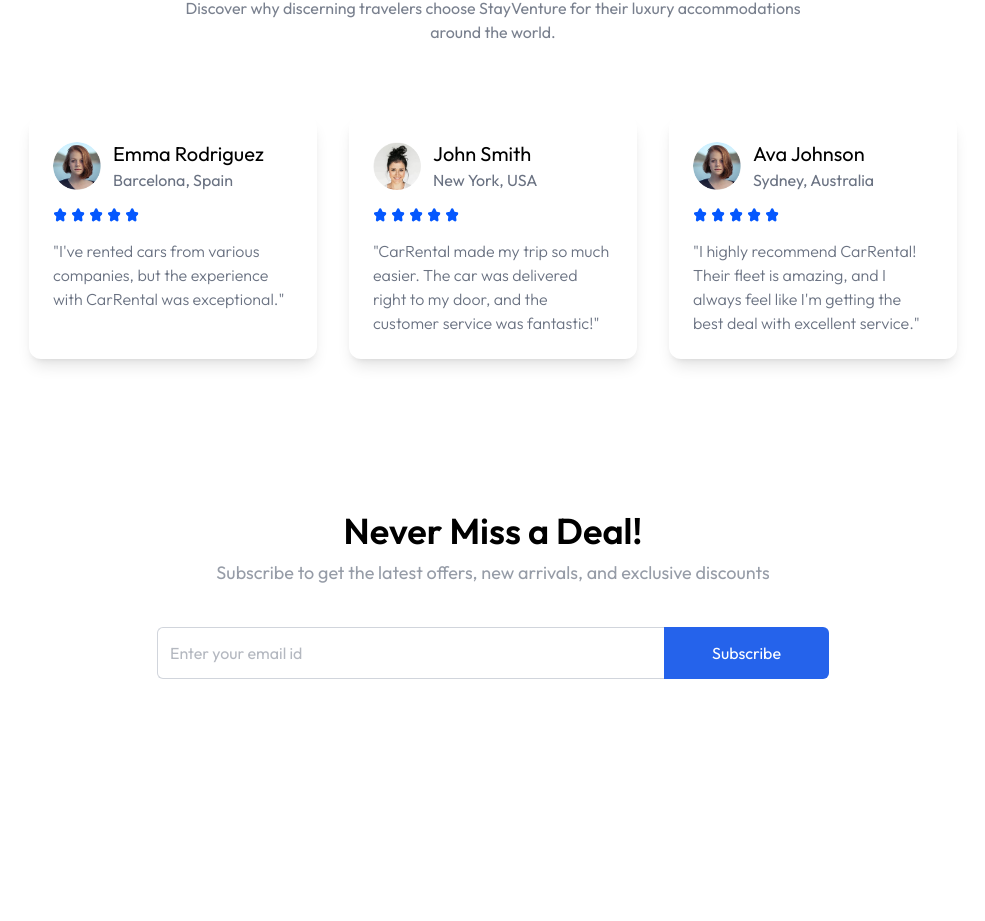
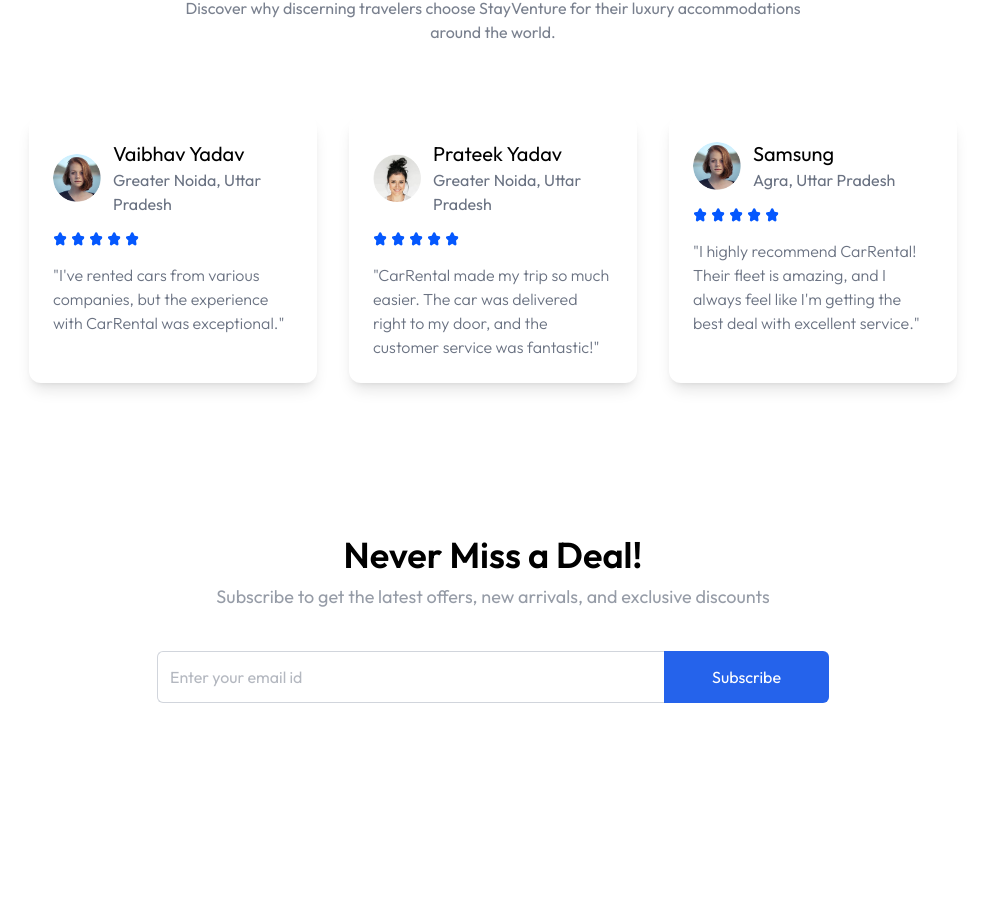
Before and after one commit to httpsvaibhav/CarRental-fullstack, a React (Vite) app in the folder client/: page / in a window 1280 px wide. Shown: the part 1756-2677 px from the top of the page, without its empty margins (147-1132 px from the left). Built offline with nearby package versions, Linux system fonts and the light colour scheme; no server answers.

Commit message:
Update Testimonial.jsx

```diff
--- a/client/src/components/Testimonial.jsx
+++ b/client/src/components/Testimonial.jsx
@@ -6,18 +6,18 @@
 const Testimonial = () => {
 
     const testimonials = [
-        { name: "Emma Rodriguez",
-          location: "Barcelona, Spain",
+        { name: "Vaibhav Yadav",
+          location: "Greater Noida, Uttar Pradesh",
           image: assets.testimonial_image_1,
           testimonial: "I've rented cars from various companies, but the experience with CarRental was exceptional."
         },
-        { name: "John Smith",
-          location: "New York, USA",
+        { name: "Prateek Yadav",
+          location: "Greater Noida, Uttar Pradesh ",
           image: assets.testimonial_image_2,
           testimonial: "CarRental made my trip so much easier. The car was delivered right to my door, and the customer service was fantastic!"
         },
-        { name: "Ava Johnson",
-          location: "Sydney, Australia",
+        { name: "Samsung",
+          location: "Agra, Uttar Pradesh",
           image: assets.testimonial_image_1,
           testimonial: "I highly recommend CarRental! Their fleet is amazing, and I always feel like I'm getting the best deal with excellent service."
         }
```
